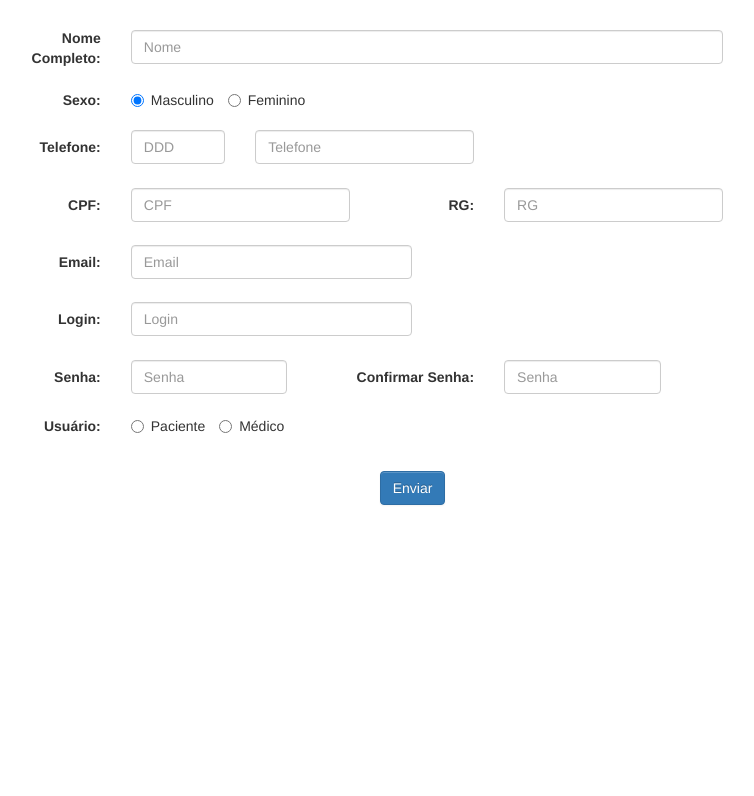
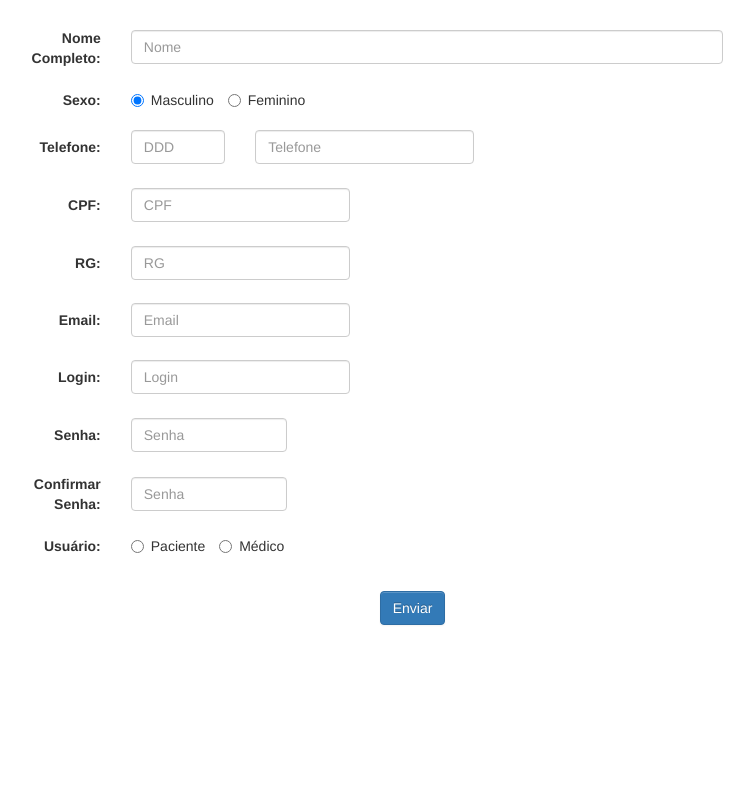
Before and after one commit to EliasLuiz/ProjetoPW, a PHP site: page /Cadastro.php in a window 1280 px wide. Shown: the part 364-1160 px from the top of the page, without its empty margins (222-976 px from the left). Run offline with PHP 8.4, Linux system fonts and the light colour scheme.

```diff
--- a/Cadastro.php
+++ b/Cadastro.php
@@ -99,6 +99,8 @@
                     <div class="col-sm-4">
                         <input type="text" class="form-control" id="CPF" name="CPF" placeholder="CPF" required>
                     </div>
+                </div>
+                <div class="form-group" style="margin-top:24px;">
                     <label for="inputRG" class="col-sm-2 control-label">RG:</label>
                     <div class="col-sm-4">
                         <input type="text" class="form-control" id="RG" name="RG" placeholder="RG" required>
@@ -106,13 +108,13 @@
                 </div>
                 <div class="form-group" style="margin-top:23px;">
                     <label for="inputEmail" class="col-sm-2 control-label">Email:</label>
-                    <div class="col-sm-5">
+                    <div class="col-sm-4">
                         <input type="email" class="form-control" id="email" name="email" placeholder="Email" required>
                     </div>
                 </div>
                 <div class="form-group" style="margin-top:23px;">
                     <label for="inputLogin" class="col-sm-2 control-label">Login:</label>
-                    <div class="col-sm-5">
+                    <div class="col-sm-4">
                         <input type="text" class="form-control" id="login" name="login" placeholder="Login" required>
                     </div>
                 </div>
@@ -121,8 +123,10 @@
                     <div class="col-sm-3">
                         <input type="password" class="form-control" id="senha" name="senha" placeholder="Senha" required>
                     </div>
-                    <label for="inputSenha2" class="col-sm-3 control-label">Confirmar Senha:</label>
-                    <div class="col-sm-3">
+                </div>
+                <div class="form-group">
+                    <label for="inputSenha2" class="col-sm-2 control-label">Confirmar Senha:</label>
+                    <div class="col-sm-3" style="margin-top: 10px;">
                         <input type="password" class="form-control" id="senha2" name="senha2" placeholder="Senha" required>
                     </div>
                 </div>
@@ -211,7 +215,7 @@
              background: -o-linear-gradient(top , rgb(234, 234, 234) , rgb(203, 203, 203) 100%);
              background: -ms-linear-gradient(top , rgb(234, 234, 234) , rgb(203, 203, 203) 100%);
              background: -moz-linear-gradient(top , rgb(234, 234, 234) , rgb(203, 203, 203) 100%);
-             background: -webkit-linear-gradient(top , rgb(234, 234, 234) , rgb(203, 203, 203) 100%); margin-top: 890px;q"><small><p>Copyright <b>BIOCESP Laboratório</b> - &copy; 2014 - Todos os direitos reservados</p></small></div>
+             background: -webkit-linear-gradient(top , rgb(234, 234, 234) , rgb(203, 203, 203) 100%); margin-top: 1010px;q"><small><p>Copyright <b>BIOCESP Laboratório</b> - &copy; 2014 - Todos os direitos reservados</p></small></div>
 
 
 
```
Lines whose indentation alone changed are shown as unchanged.
